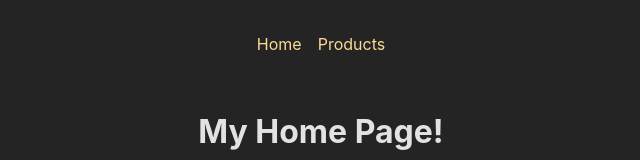
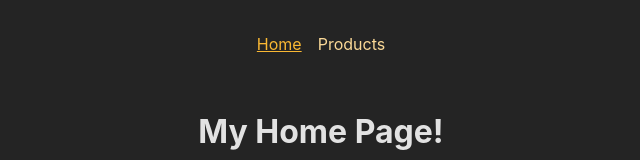
Before and after one commit to apeskinian/react_multi_page_spa, a React (Create React App) app: page / in a window 1280 px wide. Shown: the top 160 px of the page, without its empty margins (319-959 px from the left). Built offline with nearby package versions, Linux system fonts and the light colour scheme.

Commit message:
Use NavLink react-router-dom function

```diff
--- a/src/components/MainNavigation.js
+++ b/src/components/MainNavigation.js
@@ -1,4 +1,4 @@
-import { Link } from "react-router-dom";
+import { NavLink } from "react-router-dom";
 import classes from './MainNavigation.module.css';
 
 function MainNavigation() {
@@ -6,8 +6,12 @@ function MainNavigation() {
         <header className={classes.header}>
             <nav>
                 <ul className={classes.list}>
-                    <li><Link to='/'>Home</Link></li>
-                    <li><Link to='/products'>Products</Link></li>
+                    <li>
+                        <NavLink to='/' className={({isActive}) => isActive ? classes.active : undefined} end>Home</NavLink>
+                    </li>
+                    <li>
+                        <NavLink to='/products' className={({isActive}) => isActive ? classes.active : undefined}>Products</NavLink>
+                    </li>
                 </ul>
             </nav>
         </header>
--- a/src/components/MainNavigation.module.css
+++ b/src/components/MainNavigation.module.css
@@ -21,3 +21,8 @@
   color: var(--color-primary-800);
   text-decoration: underline;
 }
+
+.list a:hover,
+.list a:active {
+  color: var(--color-primary-800);
+}
```
